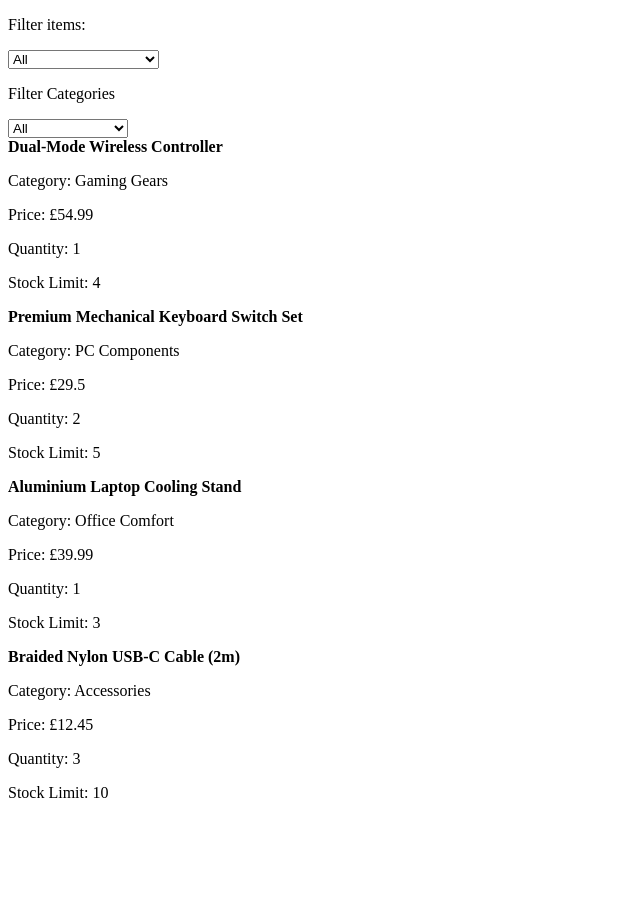
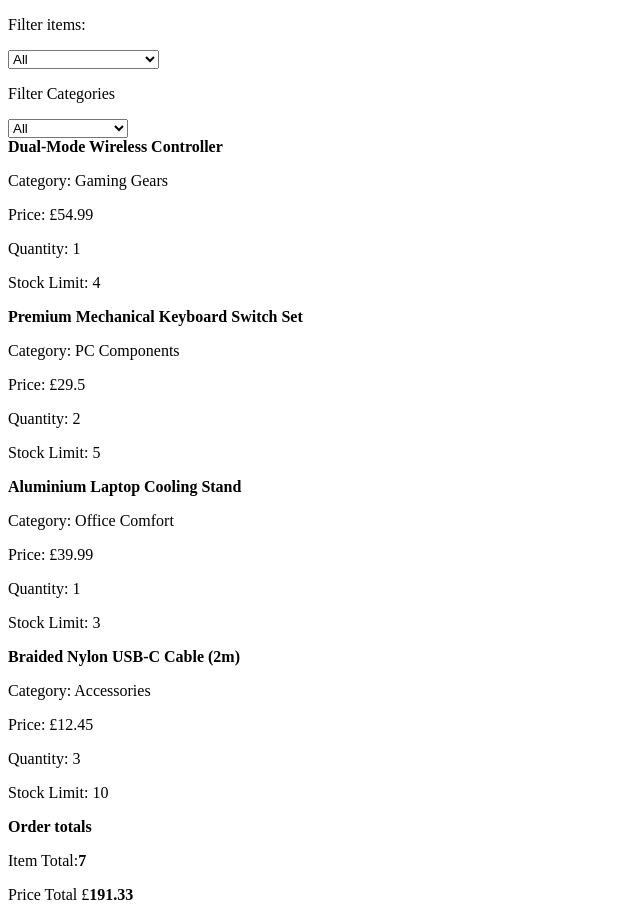
Before and after one commit to souste/js-sandboxes, a React (Vite) app in the folder 03-react-test-lab/: page / in a window 1280 px wide. Shown: the whole page, without its empty margins (0-640 px from the left). Before the commit the page ends 818 px from the top, so only its background shows below. Built offline with nearby package versions, Linux system fonts and the light colour scheme.

Commit message:
feat(ShoppingCartTest): add order summary total items and total price

```diff
--- a/03-react-test-lab/src/ShoppingCartTest.jsx
+++ b/03-react-test-lab/src/ShoppingCartTest.jsx
@@ -82,6 +82,19 @@ export function ShoppingCartTest() {
           </div>
         ))}
       </div>
+      <div>
+        <strong>Order totals</strong>
+        <p>
+          Item Total:
+          <strong>{items.reduce((acc, item) => acc + item.quantity, 0)}</strong>
+        </p>
+        <p>
+          Price Total £
+          <strong>
+            {items.reduce((acc, item) => acc + item.quantity * item.price, 0)}
+          </strong>
+        </p>
+      </div>
     </div>
   );
 }
```
